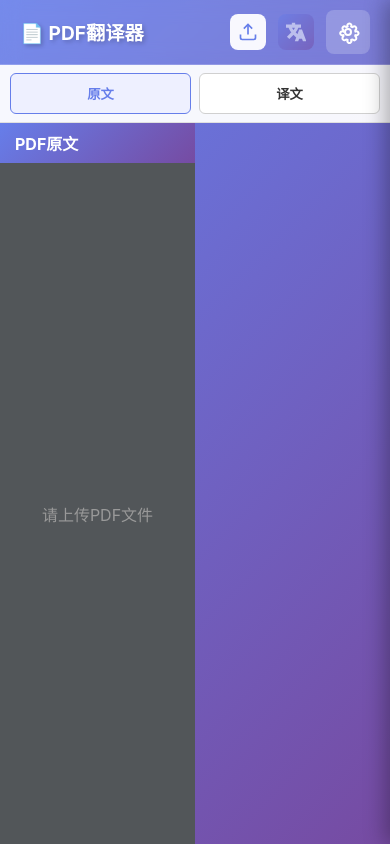
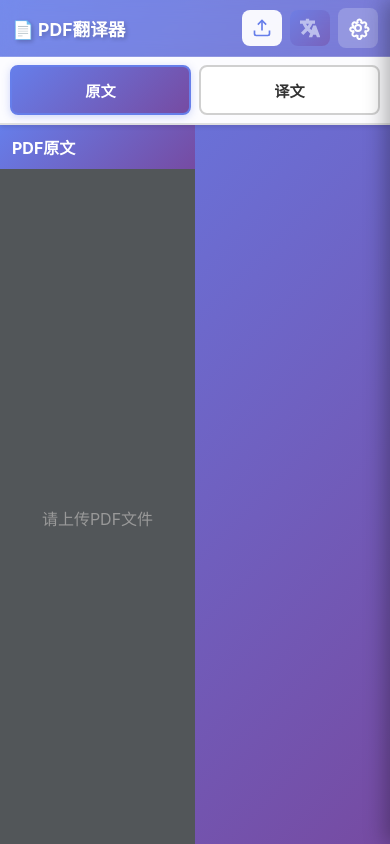
Before and after one commit to zt6453928/PDF-translation, a Flask app: page / in a window 390 px wide. Run offline with Flask 3, Linux system fonts and the light colour scheme; some libraries are stand-ins or nearby versions.

Commit message:
优化移动端界面显示和交互体验
CSS优化:
- 添加全局触摸优化和iOS平滑滚动支持
- 优化移动端标签样式，增强视觉效果和触摸反馈
- 改进所有按钮的触摸体验，添加active状态
- 优化Toast提示在移动端的显示和位置
- 增强响应式布局，改进768px和414px断点
- 添加触摸拖动优化和防止意外缩放

HTML优化:
- 添加完善的viewport meta标签
- 添加iOS Web App支持
- 禁用电话号码自动识别

JavaScript优化:
- 改进轻扫手势识别，增加时间和距离判断
- 优化手势切换逻辑，提升响应速度
- 保持原有功能完整性

移动端体验提升:
- 更流畅的触摸反馈
- 更好的手势识别
- 适配各种屏幕尺寸
- iOS和Android兼容性增强

```diff
--- a/static/css/style.css
+++ b/static/css/style.css
@@ -2,6 +2,13 @@
     margin: 0;
     padding: 0;
     box-sizing: border-box;
+}
+
+/* 移动端触摸优化 */
+html {
+    -webkit-text-size-adjust: 100%; /* 防止iOS文字自动调整 */
+    -ms-text-size-adjust: 100%;
+    touch-action: manipulation; /* 优化触摸响应 */
 }
 
 body {
@@ -13,6 +20,8 @@ body {
     margin: 0;
     display: flex;
     flex-direction: column;
+    overflow-x: hidden; /* 防止水平滚动 */
+    -webkit-overflow-scrolling: touch; /* iOS平滑滚动 */
 }
 
 /* 隐藏文件选择器但保持可触发（兼容移动端） */
@@ -74,12 +83,19 @@ body {
     font-size: 0.95em;
     font-weight: 600;
     color: #667eea;
+    user-select: none;
+    -webkit-tap-highlight-color: transparent;
 }
 
 .toolbar-btn:hover:not(:disabled) {
     background: white;
     transform: translateY(-2px);
     box-shadow: 0 4px 12px rgba(0, 0, 0, 0.15);
+}
+
+.toolbar-btn:active:not(:disabled) {
+    transform: translateY(0);
+    box-shadow: 0 2px 6px rgba(0, 0, 0, 0.1);
 }
 
 .toolbar-btn:disabled {
@@ -115,11 +131,18 @@ body {
     display: flex;
     align-items: center;
     justify-content: center;
+    user-select: none;
+    -webkit-tap-highlight-color: transparent;
 }
 
 .icon-btn:hover {
     background: rgba(255, 255, 255, 0.3);
     transform: scale(1.05);
+}
+
+.icon-btn:active {
+    transform: scale(0.98);
+    background: rgba(255, 255, 255, 0.35);
 }
 
 .icon-btn svg {
@@ -223,11 +246,18 @@ body {
     cursor: pointer;
     transition: all 0.3s ease;
     margin-bottom: 15px;
+    user-select: none;
+    -webkit-tap-highlight-color: transparent;
 }
 
 .menu-btn:hover {
     transform: translateY(-2px);
     box-shadow: 0 5px 15px rgba(102, 126, 234, 0.4);
+}
+
+.menu-btn:active {
+    transform: translateY(0);
+    box-shadow: 0 2px 8px rgba(102, 126, 234, 0.3);
 }
 
 .menu-btn-small {
@@ -242,6 +272,8 @@ body {
     cursor: pointer;
     transition: all 0.3s ease;
     margin-right: 8px;
+    user-select: none;
+    -webkit-tap-highlight-color: transparent;
 }
 
 .menu-btn-small:last-child {
@@ -251,6 +283,10 @@ body {
 .menu-btn-small:hover {
     background: #667eea;
     color: white;
+}
+
+.menu-btn-small:active {
+    transform: scale(0.97);
 }
 
 .menu-section:last-child {
@@ -447,24 +483,38 @@ body {
 .mobile-tabs {
     display: none;
     gap: 8px;
-    background: rgba(255,255,255,0.95);
+    background: rgba(255,255,255,0.98);
     padding: 8px 10px;
-    border-bottom: 1px solid #e0e0e0;
+    border-bottom: 2px solid #e0e0e0;
+    box-shadow: 0 2px 4px rgba(0,0,0,0.1);
 }
+
 .mobile-tab {
     flex: 1;
-    padding: 10px 12px;
-    border: 1px solid #d0d0d0;
+    padding: 12px 16px;
+    border: 2px solid #d0d0d0;
     background: #fff;
     color: #333;
-    border-radius: 6px;
+    border-radius: 8px;
     font-weight: 600;
+    font-size: 0.95em;
     cursor: pointer;
+    transition: all 0.2s ease;
+    text-align: center;
+    user-select: none;
+    -webkit-tap-highlight-color: transparent; /* 移除iOS点击高亮 */
 }
+
+.mobile-tab:active {
+    transform: scale(0.97);
+    background: #f5f5f5;
+}
+
 .mobile-tab.active {
     border-color: #667eea;
-    color: #667eea;
-    background: #eef0ff;
+    color: #fff;
+    background: linear-gradient(135deg, #667eea 0%, #764ba2 100%);
+    box-shadow: 0 2px 8px rgba(102, 126, 234, 0.3);
 }
 
 .panel {
@@ -511,10 +561,17 @@ body {
     font-size: 0.85em;
     transition: all 0.2s ease;
     min-width: 30px;
+    user-select: none;
+    -webkit-tap-highlight-color: transparent;
 }
 
 .nav-btn:hover:not(:disabled) {
     background: rgba(255, 255, 255, 0.3);
+}
+
+.nav-btn:active:not(:disabled) {
+    background: rgba(255, 255, 255, 0.4);
+    transform: scale(0.95);
 }
 
 .nav-btn:disabled {
@@ -701,8 +758,10 @@ body {
     opacity: 0;
     transform: translateY(20px);
     transition: all 0.3s ease;
-    pointer-events: none;
+    font-size: 0.95em;
     z-index: 1000;
+    max-width: calc(100vw - 60px);
+    word-wrap: break-word;
 }
 
 .toast.show {
@@ -733,7 +792,9 @@ body {
         height: 10px;
         width: 100%;
         cursor: row-resize;
+        touch-action: none; /* 优化触摸拖动 */
     }
+
     .divider::before {
         width: 60px;
         height: 4px;
@@ -741,26 +802,72 @@ body {
 
     .panel-header {
         flex-wrap: wrap;
+        padding: 12px 16px;
+    }
+
+    .panel-header h2 {
+        font-size: 1.1em;
     }
 
     .page-info {
         width: 100%;
         text-align: left;
         margin-top: 5px;
+        font-size: 0.9em;
     }
 
-    .panel { min-height: 0; }
-    .panel-content { min-height: 0; }
+    .panel {
+        min-height: 0;
+        overflow-y: auto;
+        -webkit-overflow-scrolling: touch;
+    }
+
+    .panel-content {
+        min-height: 0;
+        padding: 16px;
+    }
 }
 
 @media (max-width: 768px) {
+    .top-toolbar {
+        padding: 8px 12px;
+    }
+
+    .top-toolbar h1 {
+        font-size: 1.1em;
+    }
+
+    .toolbar-actions {
+        gap: 8px;
+    }
+
+    .toolbar-btn span {
+        display: none;
+    }
+
+    .toolbar-btn {
+        padding: 8px;
+        min-width: 40px;
+        justify-content: center;
+    }
+
+    .icon-btn {
+        padding: 8px;
+    }
+
     .page-navigation {
         flex-wrap: wrap;
         justify-content: center;
+        gap: 6px;
+    }
+
+    .page-indicator {
+        font-size: 0.9em;
     }
 
     .page-indicator input {
         width: 35px;
+        padding: 4px;
     }
 
     .nav-btn {
@@ -769,21 +876,23 @@ body {
         min-width: 36px;
     }
 
-    .toolbar-btn span {
-        display: none;
-    }
-
-    .toolbar-btn {
-        padding: 8px;
-    }
-
-    .top-toolbar h1 {
-        font-size: 1.2em;
-    }
-
     .side-menu {
         width: 100%;
         right: -100%;
+        max-width: 100vw;
+    }
+
+    .menu-content {
+        padding: 16px;
+    }
+
+    .menu-section {
+        margin-bottom: 16px;
+    }
+
+    .menu-input,
+    .menu-select {
+        font-size: 16px; /* 防止iOS自动缩放 */
     }
 
     .zoom-controls {
@@ -799,22 +908,69 @@ body {
         align-items: flex-start;
         justify-content: center;
     }
+
+    /* 移动端Toast位置优化 */
+    .toast {
+        bottom: 20px;
+        right: 50%;
+        transform: translateX(50%) translateY(20px);
+        left: auto;
+    }
+
+    .toast.show {
+        transform: translateX(50%) translateY(0);
+    }
 }
 
 /* 极小屏幕：显示标签，仅展示单个面板（提升到 <=414px 覆盖更多设备） */
 @media (max-width: 414px) {
-    .mobile-tabs { display: flex; }
+    .mobile-tabs {
+        display: flex;
+        position: sticky;
+        top: 0;
+        z-index: 10;
+    }
+
     .content-wrapper {
         grid-template-columns: 1fr;
         grid-template-rows: 1fr; /* 单面板全屏 */
     }
+
     .divider { display: none; }
+
     /* 标签模式下隐藏视图比例控制条 */
     .split-controls { display: none !important; }
+
     /* 通过JS切换显示隐藏，这里确保面板填满 */
     #panelOriginal, #panelTranslated {
         display: none; /* 初始由JS设置显示的面板会改为flex */
     }
-    .panel { height: calc(100vh - 56px - 46px); }
-    /* 56px 估算顶部工具栏高度，46px 标签栏高度；若不准确，可再调 */
+
+    .panel {
+        height: calc(100vh - 56px - 46px);
+        overflow-y: auto;
+        -webkit-overflow-scrolling: touch; /* iOS平滑滚动 */
+    }
+
+    .panel-header {
+        padding: 10px 12px;
+        flex-wrap: wrap;
+    }
+
+    .panel-header h2 {
+        font-size: 1em;
+    }
+
+    .panel-content {
+        padding: 12px;
+    }
+
+    /* 优化进度条显示 */
+    .progress-bar {
+        height: 3px;
+    }
+
+    .progress-text {
+        font-size: 0.8em;
+    }
 }
--- a/static/js/script.js
+++ b/static/js/script.js
@@ -404,27 +404,52 @@ function setupMobileTabs() {
         });
     }
 
-    // 轻扫手势切换标签（仅在标签模式启用时）
-    let touchStartX = 0, touchStartY = 0;
-    const threshold = 50; // 触发切换的最小水平距离
+    // 轻挠手势切换标签（仅在标签模式启用时）
+    let touchStartX = 0, touchStartY = 0, touchStartTime = 0;
+    const threshold = 60; // 触发切换的最小水平距离
+    const maxSwipeTime = 300; // 最大滑动时间（毫秒）
+
     const attachSwipe = (el) => {
         if (!el) return;
+
         el.addEventListener('touchstart', (e) => {
             if (!enableTabs()) return;
             const t = e.touches && e.touches[0];
             if (!t) return;
             touchStartX = t.clientX;
             touchStartY = t.clientY;
+            touchStartTime = Date.now();
         }, { passive: true });
+
+        el.addEventListener('touchmove', (e) => {
+            if (!enableTabs()) return;
+            const t = e.touches && e.touches[0];
+            if (!t) return;
+            const dx = t.clientX - touchStartX;
+            const dy = t.clientY - touchStartY;
+
+            // 如果是水平滑动，阻止默认滚动行为
+            if (Math.abs(dx) > Math.abs(dy) && Math.abs(dx) > 10) {
+                // 不阻止，让用户可以正常滚动
+            }
+        }, { passive: true });
+
         el.addEventListener('touchend', (e) => {
             if (!enableTabs()) return;
             const t = e.changedTouches && e.changedTouches[0];
             if (!t) return;
+
             const dx = t.clientX - touchStartX;
             const dy = t.clientY - touchStartY;
-            if (Math.abs(dx) > threshold && Math.abs(dx) > Math.abs(dy) + 10) {
-                // 左滑：原文 -> 译文；右滑：译文 -> 原文
+            const swipeTime = Date.now() - touchStartTime;
+
+            // 检查是否为有效的水平滑动
+            if (Math.abs(dx) > threshold &&
+                Math.abs(dx) > Math.abs(dy) * 1.5 &&
+                swipeTime < maxSwipeTime) {
+
                 const originalActive = tabOriginal && tabOriginal.classList.contains('active');
+
                 if (dx < 0 && originalActive) {
                     // 左滑，切到译文
                     tabTranslated && tabTranslated.click();
@@ -435,6 +460,7 @@ function setupMobileTabs() {
             }
         }, { passive: true });
     };
+
     attachSwipe(panelOriginal);
     attachSwipe(panelTranslated);
 }
--- a/templates/index.html
+++ b/templates/index.html
@@ -2,7 +2,10 @@
 <html lang="zh-CN">
 <head>
     <meta charset="UTF-8">
-    <meta name="viewport" content="width=device-width, initial-scale=1.0">
+    <meta name="viewport" content="width=device-width, initial-scale=1.0, maximum-scale=5.0, user-scalable=yes, viewport-fit=cover">
+    <meta name="apple-mobile-web-app-capable" content="yes">
+    <meta name="apple-mobile-web-app-status-bar-style" content="black-translucent">
+    <meta name="format-detection" content="telephone=no">
     <title>PDF翻译器</title>
     <link rel="stylesheet" href="{{ url_for('static', filename='css/style.css') }}">
 </head>
```
